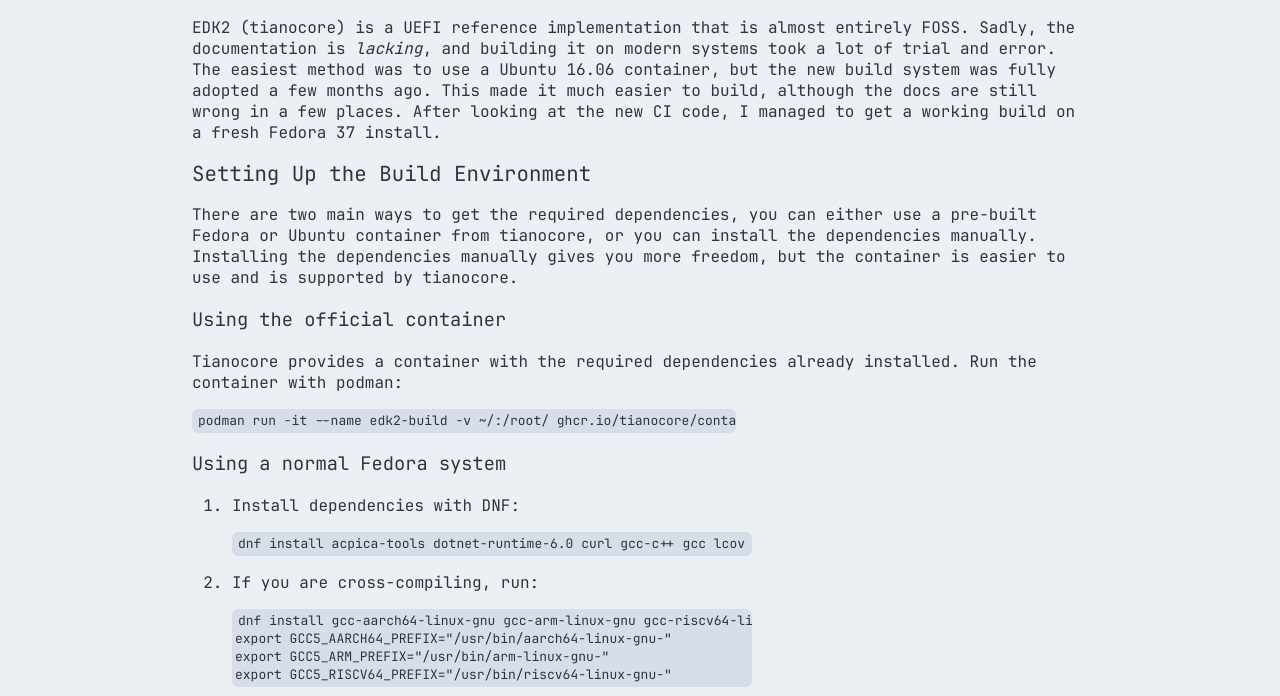
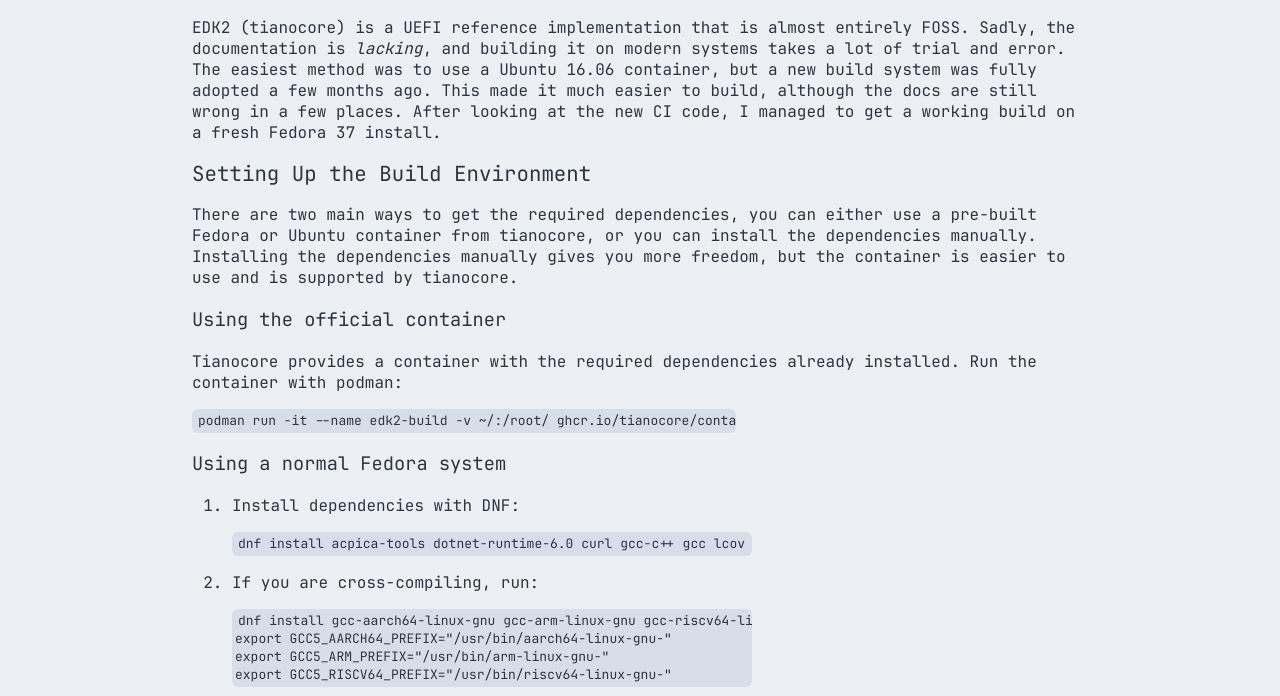
Before and after one commit to sharpenedblade/sharpenedblade.github.io, an Eleventy site: page articles/how-to-build-edk2-with-gcc-12/index.md in a window 1280 px wide. Shown: the part 104-800 px from the top of the page. Built offline with nearby package versions, Linux system fonts and the light colour scheme; Eleventy itself is replaced by a stand-in of ours; code samples lack their colours; files that its build step writes are made by us from their sources.

Commit message:
Fix typos

```diff
--- a/articles/how-to-build-edk2-with-gcc-12/index.md
+++ b/articles/how-to-build-edk2-with-gcc-12/index.md
@@ -4,7 +4,7 @@
 description: How to build tianocore on a modern linux system.
 ---
 
-EDK2 (tianocore) is a UEFI reference implementation that is almost entirely FOSS. Sadly, the documentation is *lacking*, and building it on modern systems took a lot of trial and error. The easiest method was to use a Ubuntu 16.06 container, but the new build system was fully adopted a few months ago. This made it much easier to build, although the docs are still wrong in a few places. After looking at the new CI code, I managed to get a working build on a fresh Fedora 37 install.
+EDK2 (tianocore) is a UEFI reference implementation that is almost entirely FOSS. Sadly, the documentation is *lacking*, and building it on modern systems takes a lot of trial and error. The easiest method was to use a Ubuntu 16.06 container, but a new build system was fully adopted a few months ago. This made it much easier to build, although the docs are still wrong in a few places. After looking at the new CI code, I managed to get a working build on a fresh Fedora 37 install.
 
 ## Setting Up the Build Environment
 
```
